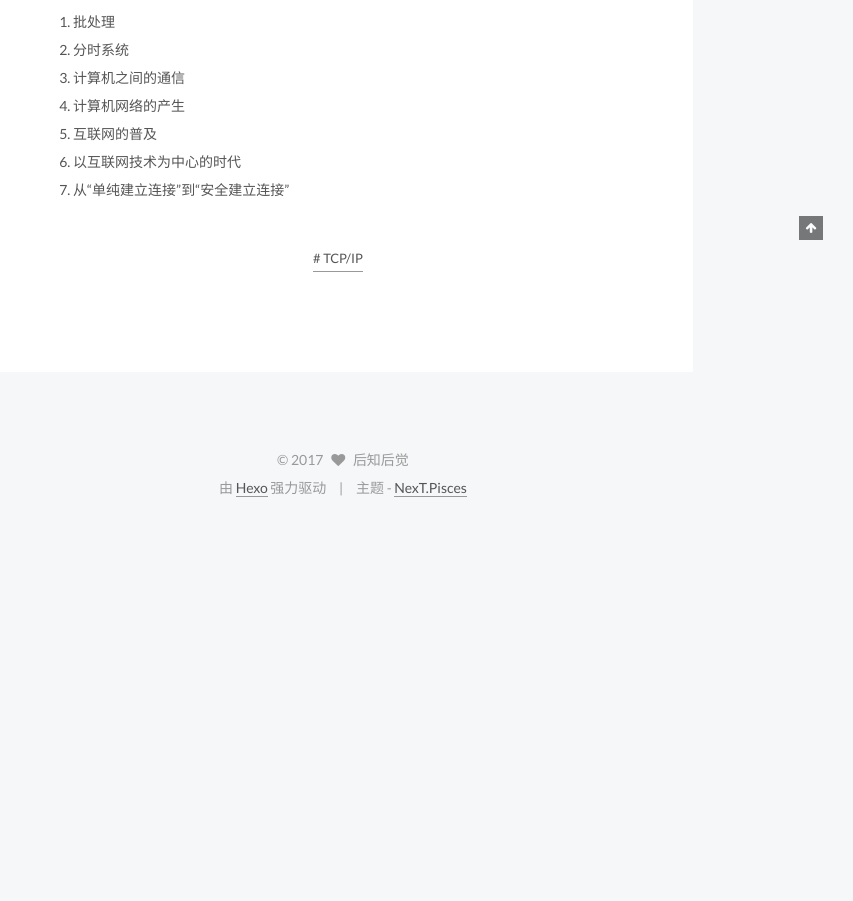
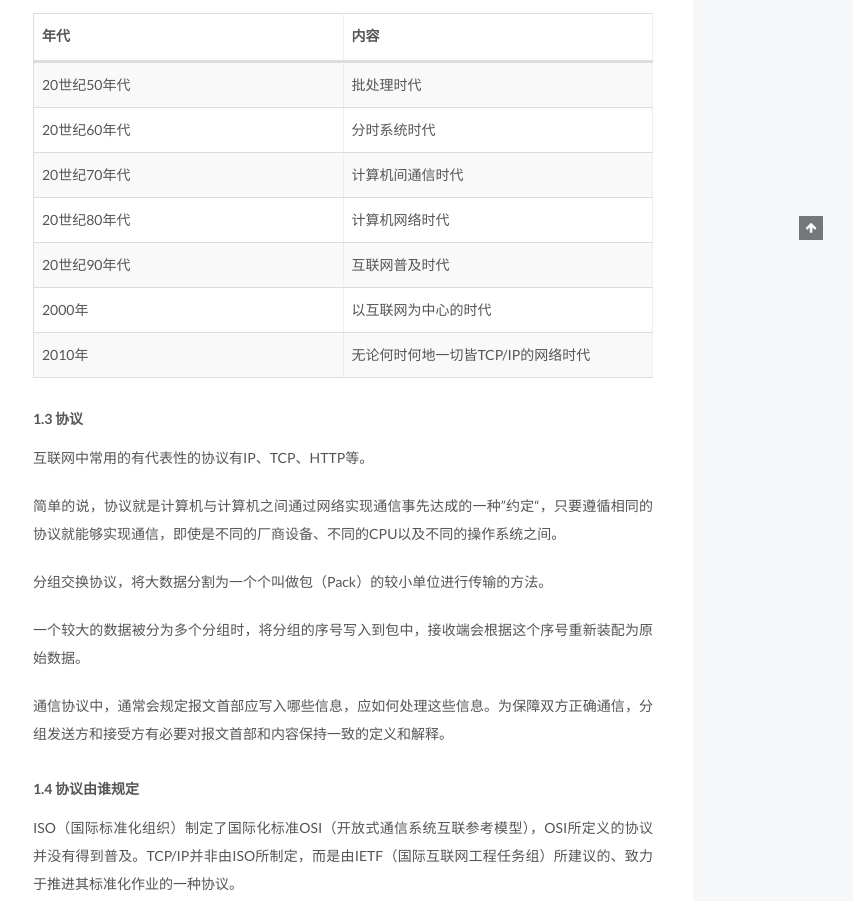
Before and after one commit to zhaodawei/zhaodawei.github.io, a plain HTML site: page 2017/07/28/Diagram-TC-IP/index.html in a window 1280 px wide. Shown: the part 660-1561 px from the top of the page, without its empty margins (427-1280 px from the left). Before the commit the page ends 1182 px from the top, so only its background shows below. Drawn offline with Linux system fonts and the light colour scheme.

Commit message:
Site updated: 2017-07-29 16:46:08

```diff
--- a/2017/07/28/Diagram-TC-IP/index.html
+++ b/2017/07/28/Diagram-TC-IP/index.html
@@ -103,7 +103,7 @@
 <meta property="og:site_name" content="weicode">
 <meta property="og:description" content="图解TCP/IP（第五版）读书笔记第1章 网络基础知识1.1 计算机网络出现的背景起初，计算机以单机模式被广泛应用，随着计算机的发展，人们将计算机连接在一起，形成一个计算机网络，实现信息共享和传递。 计算机网络根据规模可分为WAN（Wide Area NetWork，广域网）和LAN（Local Area Network，局域网）。 最初，将特定的几台计算机相连在一起形成计算机网络。随着这种私有网">
 <meta property="og:locale" content="zh-Hans">
-<meta property="og:updated_time" content="2017-07-28T14:38:33.000Z">
+<meta property="og:updated_time" content="2017-07-29T08:45:57.000Z">
 <meta name="twitter:card" content="summary">
 <meta name="twitter:title" content="图解TCP&#x2F;IP（第五版）读书笔记">
 <meta name="twitter:description" content="图解TCP/IP（第五版）读书笔记第1章 网络基础知识1.1 计算机网络出现的背景起初，计算机以单机模式被广泛应用，随着计算机的发展，人们将计算机连接在一起，形成一个计算机网络，实现信息共享和传递。 计算机网络根据规模可分为WAN（Wide Area NetWork，广域网）和LAN（Local Area Network，局域网）。 最初，将特定的几台计算机相连在一起形成计算机网络。随着这种私有网">
@@ -368,15 +368,50 @@
         <h3 id="图解TCP-IP（第五版）读书笔记"><a href="#图解TCP-IP（第五版）读书笔记" class="headerlink" title="图解TCP/IP（第五版）读书笔记"></a>图解TCP/IP（第五版）读书笔记</h3><h4 id="第1章-网络基础知识"><a href="#第1章-网络基础知识" class="headerlink" title="第1章 网络基础知识"></a>第1章 网络基础知识</h4><h5 id="1-1-计算机网络出现的背景"><a href="#1-1-计算机网络出现的背景" class="headerlink" title="1.1 计算机网络出现的背景"></a>1.1 计算机网络出现的背景</h5><p>起初，计算机以单机模式被广泛应用，随着计算机的发展，人们将计算机连接在一起，形成一个计算机网络，实现信息共享和传递。</p>
 <p>计算机网络根据规模可分为WAN（Wide Area NetWork，广域网）和LAN（Local Area Network，局域网）。</p>
 <p>最初，将特定的几台计算机相连在一起形成计算机网络。随着这种私有网络的不断发展，尝试将多个私有网络相互连接组成更大的私有网络，这种网络逐渐演变成为互联网。连接到互联网之后，互联网中任何一台计算机进行通信。</p>
-<h5 id="1-2-计算机与网络发展的7个阶段"><a href="#1-2-计算机与网络发展的7个阶段" class="headerlink" title="1.2 计算机与网络发展的7个阶段"></a>1.2 计算机与网络发展的7个阶段</h5><ol>
-<li>批处理</li>
-<li>分时系统</li>
-<li>计算机之间的通信</li>
-<li>计算机网络的产生</li>
-<li>互联网的普及</li>
-<li>以互联网技术为中心的时代</li>
-<li>从“单纯建立连接”到“安全建立连接”</li>
-</ol>
+<h5 id="1-2-计算机与网络发展的7个阶段"><a href="#1-2-计算机与网络发展的7个阶段" class="headerlink" title="1.2 计算机与网络发展的7个阶段"></a>1.2 计算机与网络发展的7个阶段</h5><table>
+<thead>
+<tr>
+<th>年代</th>
+<th>内容</th>
+</tr>
+</thead>
+<tbody>
+<tr>
+<td>20世纪50年代</td>
+<td>批处理时代</td>
+</tr>
+<tr>
+<td>20世纪60年代</td>
+<td>分时系统时代</td>
+</tr>
+<tr>
+<td>20世纪70年代</td>
+<td>计算机间通信时代</td>
+</tr>
+<tr>
+<td>20世纪80年代</td>
+<td>计算机网络时代</td>
+</tr>
+<tr>
+<td>20世纪90年代</td>
+<td>互联网普及时代</td>
+</tr>
+<tr>
+<td>2000年</td>
+<td>以互联网为中心的时代</td>
+</tr>
+<tr>
+<td>2010年</td>
+<td>无论何时何地一切皆TCP/IP的网络时代</td>
+</tr>
+</tbody>
+</table>
+<h5 id="1-3-协议"><a href="#1-3-协议" class="headerlink" title="1.3 协议"></a>1.3 协议</h5><p>互联网中常用的有代表性的协议有IP、TCP、HTTP等。</p>
+<p>简单的说，协议就是计算机与计算机之间通过网络实现通信事先达成的一种”约定“，只要遵循相同的协议就能够实现通信，即使是不同的厂商设备、不同的CPU以及不同的操作系统之间。</p>
+<p>分组交换协议，将大数据分割为一个个叫做包（Pack）的较小单位进行传输的方法。</p>
+<p>一个较大的数据被分为多个分组时，将分组的序号写入到包中，接收端会根据这个序号重新装配为原始数据。</p>
+<p>通信协议中，通常会规定报文首部应写入哪些信息，应如何处理这些信息。为保障双方正确通信，分组发送方和接受方有必要对报文首部和内容保持一致的定义和解释。</p>
+<h5 id="1-4-协议由谁规定"><a href="#1-4-协议由谁规定" class="headerlink" title="1.4 协议由谁规定"></a>1.4 协议由谁规定</h5><p>ISO（国际标准化组织）制定了国际化标准OSI（开放式通信系统互联参考模型），OSI所定义的协议并没有得到普及。TCP/IP并非由ISO所制定，而是由IETF（国际互联网工程任务组）所建议的、致力于推进其标准化作业的一种协议。</p>
 
 
     </div>
@@ -568,7 +603,7 @@
 
 
 
-              <div class="post-toc-content"><ol class="nav"><li class="nav-item nav-level-3"><a class="nav-link" href="#图解TCP-IP（第五版）读书笔记"><span class="nav-number">1.</span> <span class="nav-text">图解TCP/IP（第五版）读书笔记</span></a><ol class="nav-child"><li class="nav-item nav-level-4"><a class="nav-link" href="#第1章-网络基础知识"><span class="nav-number">1.1.</span> <span class="nav-text">第1章 网络基础知识</span></a><ol class="nav-child"><li class="nav-item nav-level-5"><a class="nav-link" href="#1-1-计算机网络出现的背景"><span class="nav-number">1.1.1.</span> <span class="nav-text">1.1 计算机网络出现的背景</span></a></li><li class="nav-item nav-level-5"><a class="nav-link" href="#1-2-计算机与网络发展的7个阶段"><span class="nav-number">1.1.2.</span> <span class="nav-text">1.2 计算机与网络发展的7个阶段</span></a></li></ol></li></ol></li></ol></div>
+              <div class="post-toc-content"><ol class="nav"><li class="nav-item nav-level-3"><a class="nav-link" href="#图解TCP-IP（第五版）读书笔记"><span class="nav-number">1.</span> <span class="nav-text">图解TCP/IP（第五版）读书笔记</span></a><ol class="nav-child"><li class="nav-item nav-level-4"><a class="nav-link" href="#第1章-网络基础知识"><span class="nav-number">1.1.</span> <span class="nav-text">第1章 网络基础知识</span></a><ol class="nav-child"><li class="nav-item nav-level-5"><a class="nav-link" href="#1-1-计算机网络出现的背景"><span class="nav-number">1.1.1.</span> <span class="nav-text">1.1 计算机网络出现的背景</span></a></li><li class="nav-item nav-level-5"><a class="nav-link" href="#1-2-计算机与网络发展的7个阶段"><span class="nav-number">1.1.2.</span> <span class="nav-text">1.2 计算机与网络发展的7个阶段</span></a></li><li class="nav-item nav-level-5"><a class="nav-link" href="#1-3-协议"><span class="nav-number">1.1.3.</span> <span class="nav-text">1.3 协议</span></a></li><li class="nav-item nav-level-5"><a class="nav-link" href="#1-4-协议由谁规定"><span class="nav-number">1.1.4.</span> <span class="nav-text">1.4 协议由谁规定</span></a></li></ol></li></ol></li></ol></div>
 
 
           </div>
--- a/atom.xml
+++ b/atom.xml
@@ -5,7 +5,7 @@
   <link href="/atom.xml" rel="self"/>
 
   <link href="http://weicode.com/"/>
-  <updated>2017-07-28T14:38:33.000Z</updated>
+  <updated>2017-07-29T08:45:57.000Z</updated>
   <id>http://weicode.com/</id>
 
   <author>
@@ -20,7 +20,7 @@
     <link href="http://weicode.com/2017/07/28/Diagram-TC-IP/"/>
     <id>http://weicode.com/2017/07/28/Diagram-TC-IP/</id>
     <published>2017-07-28T14:17:44.000Z</published>
-    <updated>2017-07-28T14:38:33.000Z</updated>
+    <updated>2017-07-29T08:45:57.000Z</updated>
 
     <summary type="html">
 
--- a/css/main.css
+++ b/css/main.css
@@ -1678,7 +1678,7 @@ pre .javascript .function {
   width: 4px;
   height: 4px;
   border-radius: 50%;
-  background: #ff59f2;
+  background: #e34ddb;
 }
 .links-of-blogroll {
   font-size: 13px;
```
Also changed, not shown: index.html (+44 -9 lines).
